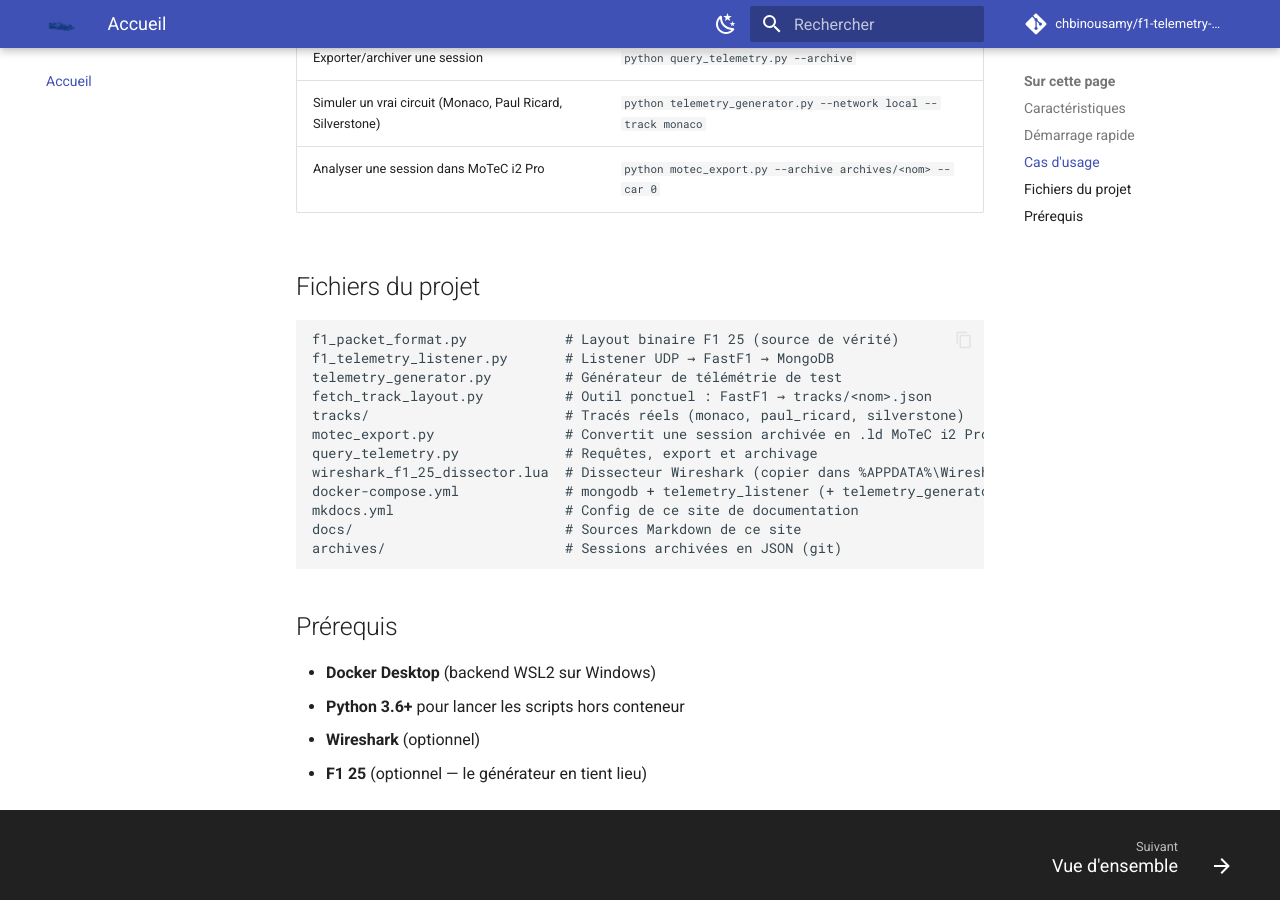
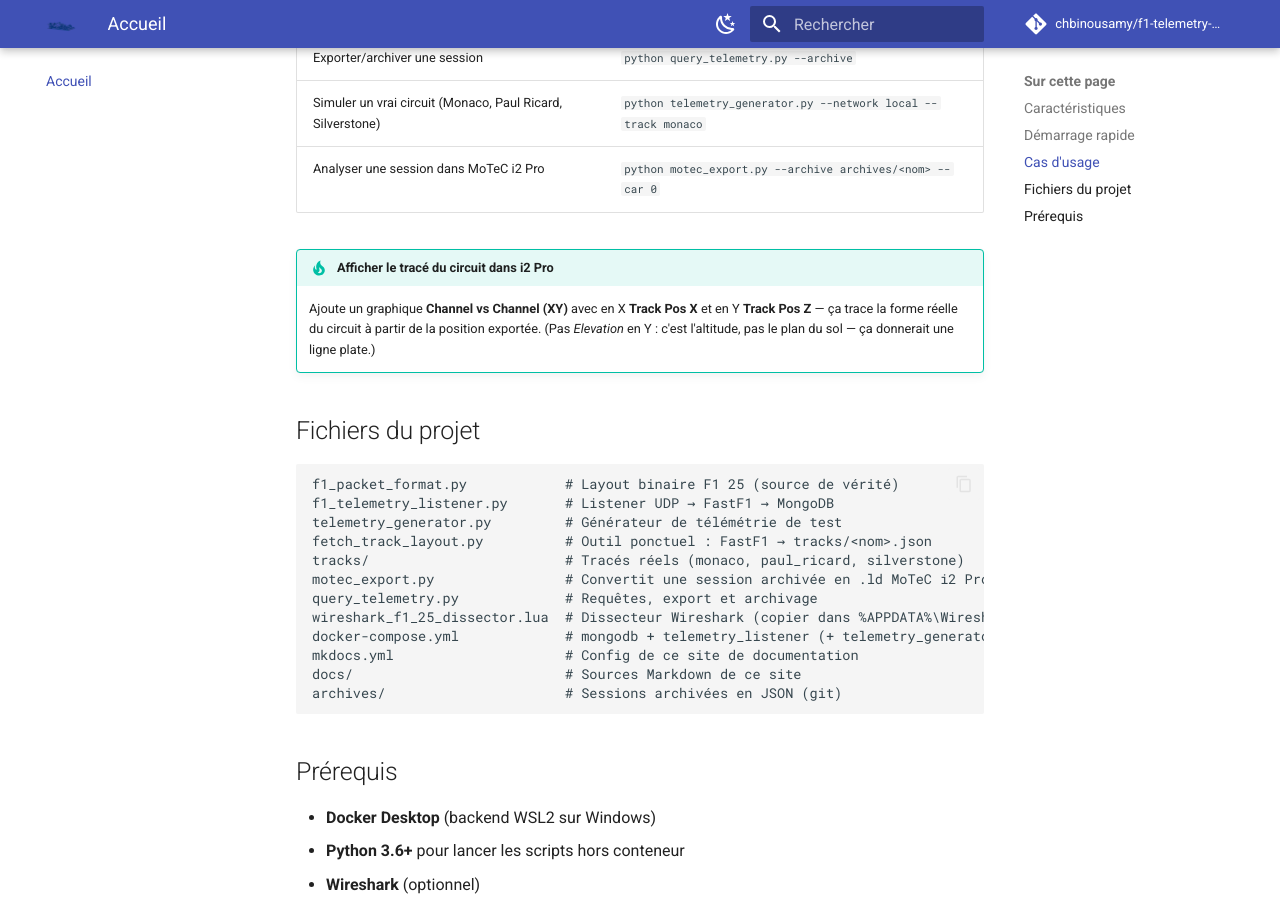
Before and after one commit to chbinousamy/f1-telemetry-docs, an MkDocs documentation site: the page built from docs/index.md, in a window 1280 px wide and 900 px high, scrolled down 2036 px. Built offline with MkDocs 1.6.1 and Material for MkDocs 9.7.7, drawn with Linux system fonts in a browser that asks for light colours; comment, search, counter and statistics services are not loaded.

Commit message:
Add tip: how to plot the track shape in i2 Pro (Track Pos X vs Z, not Y)

````diff
--- a/docs/index.md
+++ b/docs/index.md
@@ -58,6 +58,11 @@ Pour le vrai jeu : **Réglages → Réglages UDP Telemetry**, avec `UDP IP Addre
 | Simuler un vrai circuit (Monaco, Paul Ricard, Silverstone) | `python telemetry_generator.py --network local --track monaco` |
 | Analyser une session dans MoTeC i2 Pro | `python motec_export.py --archive archives/<nom> --car 0` |
 
+!!! tip "Afficher le tracé du circuit dans i2 Pro"
+    Ajoute un graphique **Channel vs Channel (XY)** avec en X **Track Pos X** et en Y
+    **Track Pos Z** — ça trace la forme réelle du circuit à partir de la position exportée.
+    (Pas *Elevation* en Y : c'est l'altitude, pas le plan du sol — ça donnerait une ligne plate.)
+
 ## Fichiers du projet
 
 ```text
````
